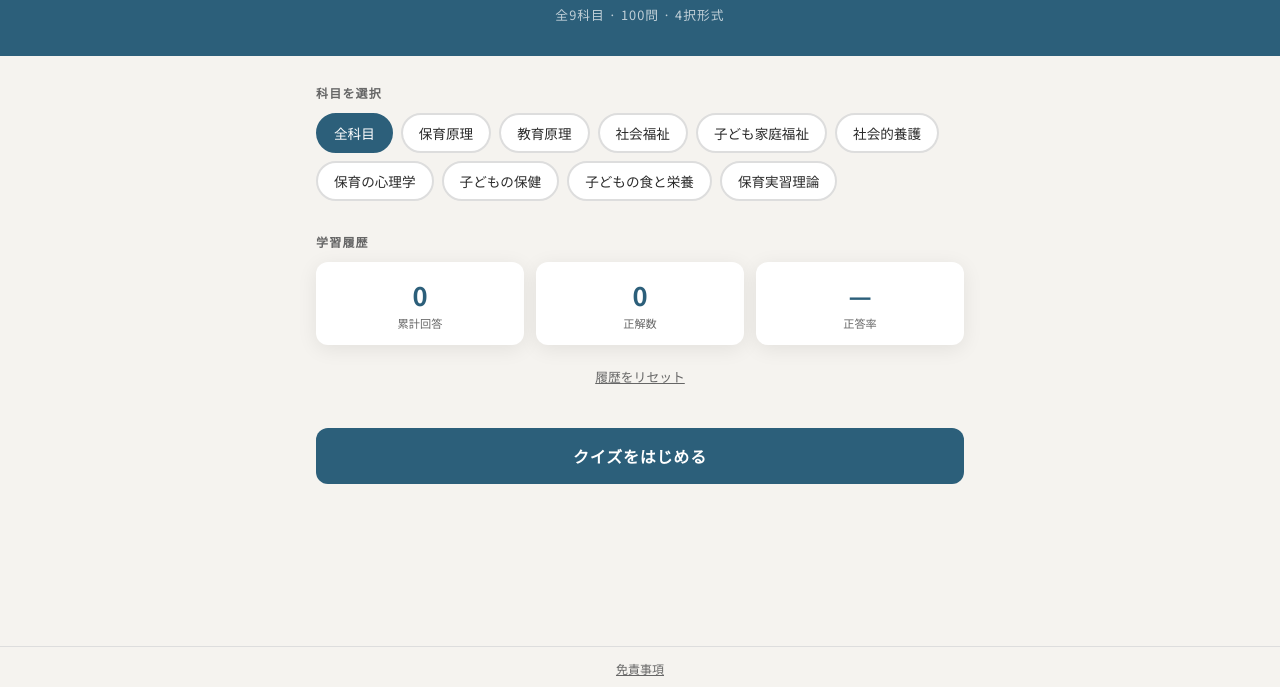
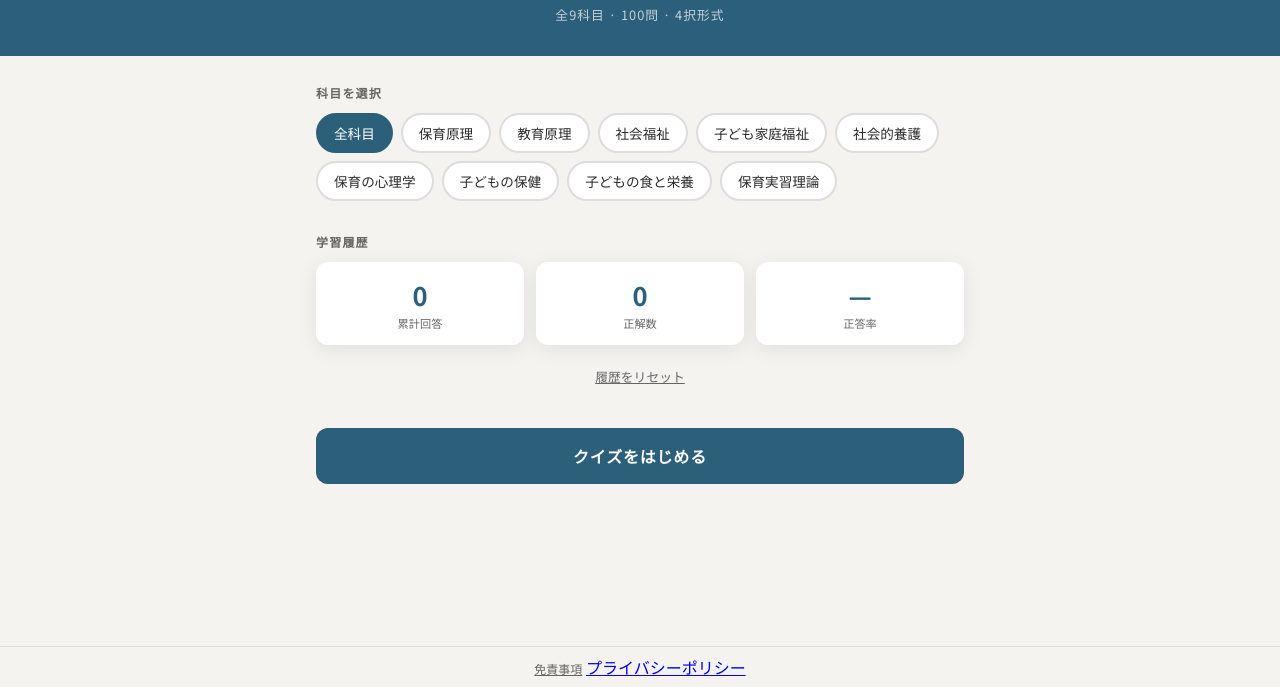
Before and after one commit to takakoseki/hoikushi_quiz, a plain HTML site: page flashcard/index.html in a window 1280 px wide. Shown: the part 113-800 px from the top of the page. Drawn offline with nearby package versions, Linux system fonts and the light colour scheme.

Commit message:
feat: フッターにプライバシーポリシーリンクを追加

```diff
--- a/flashcard/index.html
+++ b/flashcard/index.html
@@ -144,6 +144,7 @@
   <!-- FOOTER (start screen only, shown via JS) -->
   <footer class="app-footer" id="app-footer">
     <button class="btn-disclaimer" id="btn-disclaimer">免責事項</button>
+    <a class="footer-privacy-link" href="./privacy.html">プライバシーポリシー</a>
   </footer>
 
   <!-- DISCLAIMER MODAL -->
```
